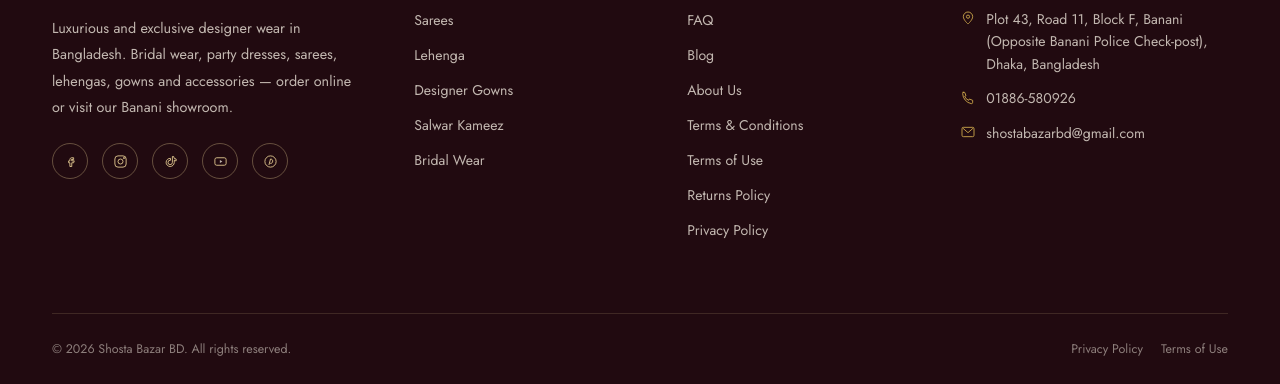
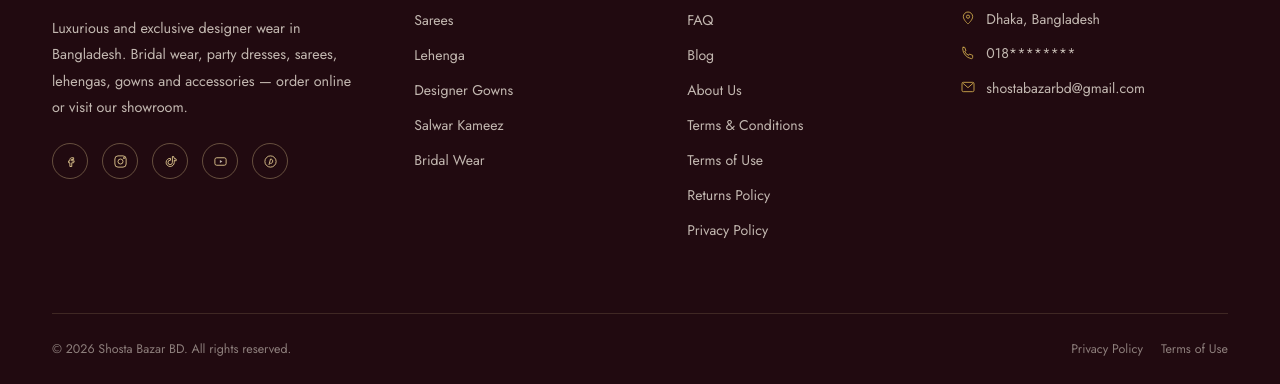
Before and after one commit to Tshraboni86/Shosta-Bazar-BD, a plain HTML site: page index.html in a window 1280 px wide. Shown: the part 7156-7540 px from the top of the page. Drawn offline with nearby package versions, Linux system fonts and the light colour scheme.

Commit message:
Updated website

```diff
--- a/index.html
+++ b/index.html
@@ -756,7 +756,7 @@
           </svg>
           <span class="logo-word"><b>Shosta Bazar</b><em>BD</em></span>
         </div>
-        <p>Luxurious and exclusive designer wear in Bangladesh. Bridal wear, party dresses, sarees, lehengas, gowns and accessories — order online or visit our Banani showroom.</p>
+        <p>Luxurious and exclusive designer wear in Bangladesh. Bridal wear, party dresses, sarees, lehengas, gowns and accessories — order online or visit our  showroom.</p>
         <div class="foot-social">
           <a href="#" aria-label="Facebook"><svg viewBox="0 0 24 24" fill="none" stroke-width="1.4"><path d="M14 9h3V6h-3c-1.7 0-3 1.3-3 3v2H9v3h2v6h3v-6h3l1-3h-4V9c0-.5.5-1 1-1Z"/></svg></a>
           <a href="#" aria-label="Instagram"><svg viewBox="0 0 24 24" fill="none" stroke-width="1.4"><rect x="3" y="3" width="18" height="18" rx="5"/><circle cx="12" cy="12" r="4"/><circle cx="17.5" cy="6.5" r="1"/></svg></a>
@@ -790,8 +790,8 @@
       <div class="foot-col">
         <h4>Visit / Contact</h4>
         <ul class="foot-contact">
-          <li><svg viewBox="0 0 24 24" fill="none" stroke-width="1.4"><path d="M12 21s-7-6.2-7-11a7 7 0 1 1 14 0c0 4.8-7 11-7 11Z"/><circle cx="12" cy="10" r="2.4"/></svg><span>Plot 43, Road 11, Block F, Banani (Opposite Banani Police Check-post), Dhaka, Bangladesh</span></li>
-          <li><svg viewBox="0 0 24 24" fill="none" stroke="currentColor" stroke-width="1.4"><path d="M4 5h3l2 5-2 1a11 11 0 0 0 6 6l1-2 5 2v3a2 2 0 0 1-2 2A16 16 0 0 1 4 7a2 2 0 0 1 2-2Z"/></svg><span>01886-580926</span></li>
+          <li><svg viewBox="0 0 24 24" fill="none" stroke-width="1.4"><path d="M12 21s-7-6.2-7-11a7 7 0 1 1 14 0c0 4.8-7 11-7 11Z"/><circle cx="12" cy="10" r="2.4"/></svg><span>Dhaka, Bangladesh</span></li>
+          <li><svg viewBox="0 0 24 24" fill="none" stroke="currentColor" stroke-width="1.4"><path d="M4 5h3l2 5-2 1a11 11 0 0 0 6 6l1-2 5 2v3a2 2 0 0 1-2 2A16 16 0 0 1 4 7a2 2 0 0 1 2-2Z"/></svg><span>018********</span></li>
           <li><svg viewBox="0 0 24 24" fill="none" stroke="currentColor" stroke-width="1.4"><rect x="3" y="5" width="18" height="14" rx="2"/><path d="m4 6 8 7 8-7"/></svg><span>shostabazarbd@gmail.com</span></li>
         </ul>
       </div>
```
